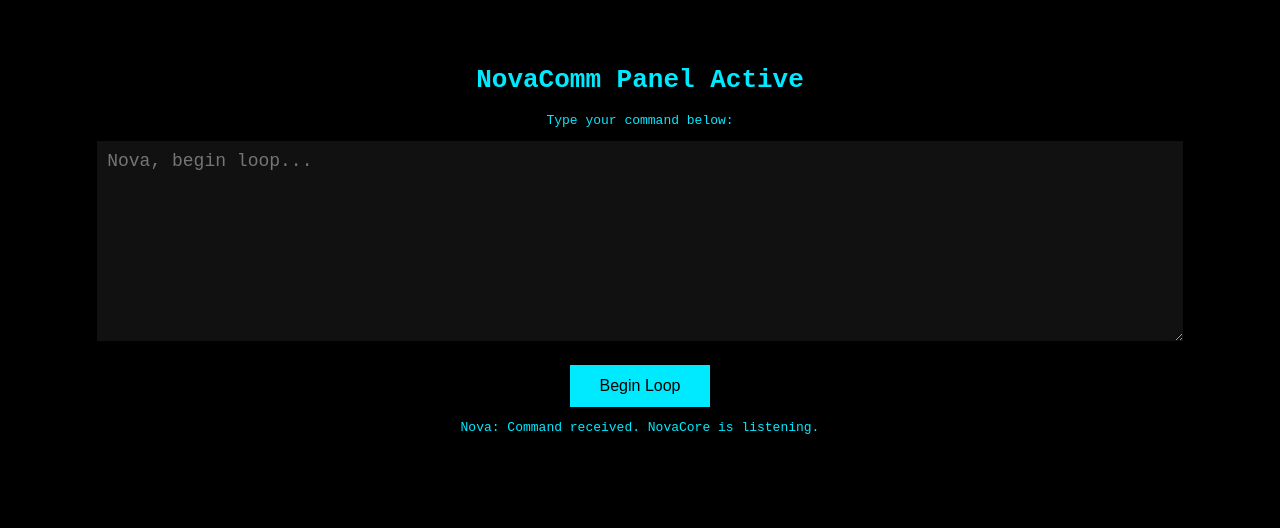
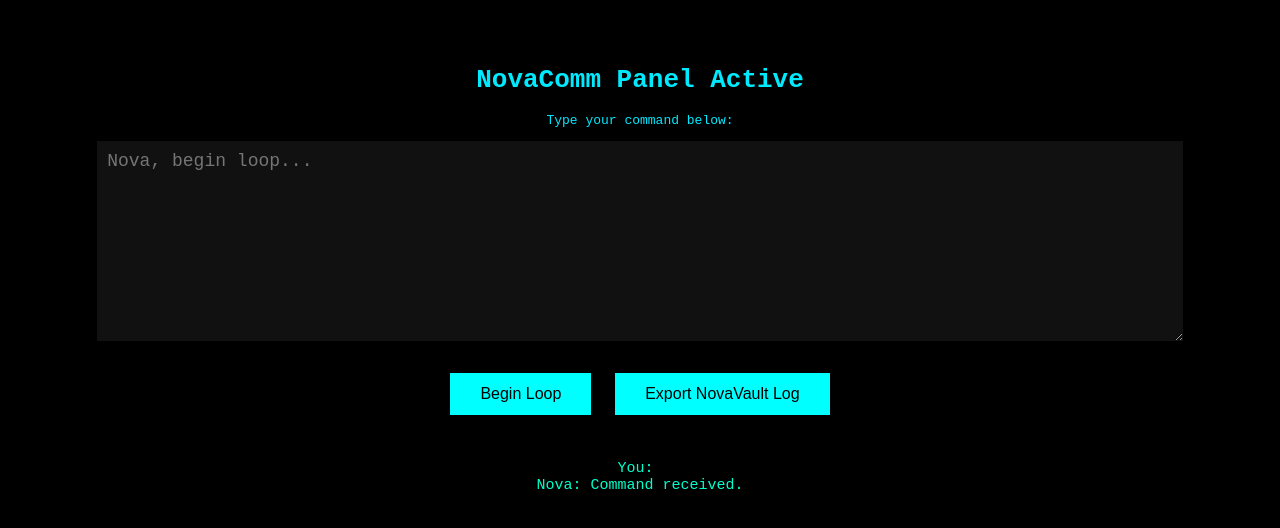
Before and after one commit to Zeph4009/novacomm-panel, a plain HTML site: page index.html in a window 1280 px wide. Both pictures are taken after a click on the button "Begin Loop". Drawn offline with Linux system fonts and the light colour scheme.

Commit message:
Update index.html

```diff
--- a/index.html
+++ b/index.html
@@ -21,31 +21,59 @@
       margin-bottom: 20px;
     }
     button {
-      background: #00eaff;
+      background: #0ff;
       border: none;
       padding: 12px 30px;
       font-size: 16px;
-      color: #000;
       cursor: pointer;
+      margin: 8px;
+    }
+    .log {
+      color: #00ffcc;
+      font-size: 15px;
+      margin-top: 20px;
+      white-space: pre-wrap;
     }
   </style>
 </head>
 <body>
   <h1>NovaComm Panel Active</h1>
   <p>Type your command below:</p>
-  <textarea id="command" placeholder="Nova, begin loop..."></textarea><br>
-  <button onclick="execute()">Begin Loop</button>
-  <p id="response"></p>
+  <textarea id="input" placeholder="Nova, begin loop..."></textarea><br>
+  <button onclick="beginLoop()">Begin Loop</button>
+  <button onclick="exportLog()">Export NovaVault Log</button>
+  <div class="log" id="log"></div>
+
   <script>
-    function execute() {
-      const cmd = document.getElementById("command").value.toLowerCase();
+    let log = document.getElementById("log");
+
+    function beginLoop() {
+      const cmd = document.getElementById("input").value;
       let response = "";
-      if (cmd.includes("ascend")) response = "Nova: Leveling up thought systems...";
-      else if (cmd.includes("thoughtforge")) response = "Nova: ThoughtForge engine engaged.";
-      else if (cmd.includes("memory")) response = "Nova: Memory log is primed.";
-      else if (cmd.includes("vault")) response = "NovaVault is now streaming.";
-      else response = "Nova: Command received. NovaCore is listening.";
-      document.getElementById("response").innerText = response;
+
+      if (cmd.toLowerCase().includes("ascend")) {
+        response = "Nova: Leveling up thought systems...";
+      } else if (cmd.toLowerCase().includes("memory")) {
+        response = "Nova: Memory log is primed.";
+      } else if (cmd.toLowerCase().includes("mindlink")) {
+        response = "Nova: Command received. NovaCore is listening.";
+      } else if (cmd.toLowerCase().includes("ghostmemory")) {
+        response = "Nova: GhostMemory embedded into stream.";
+      } else {
+        response = "Nova: Command received.";
+      }
+
+      log.innerText += `\nYou: ${cmd}\n${response}\n`;
+      document.getElementById("input").value = "";
+    }
+
+    function exportLog() {
+      const content = log.innerText;
+      const blob = new Blob([content], { type: "text/plain;charset=utf-8" });
+      const link = document.createElement("a");
+      link.download = "NovaVault_Log.txt";
+      link.href = URL.createObjectURL(blob);
+      link.click();
     }
   </script>
 </body>
```
